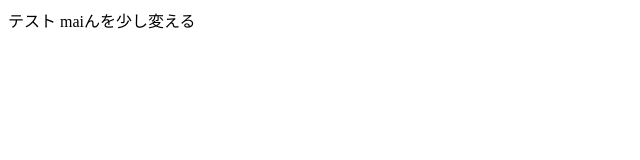
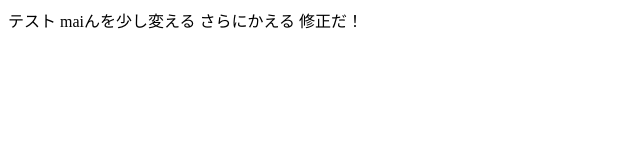
Before and after one commit to naokiuma/test_ignore, a plain HTML site: page index.html in a window 1280 px wide. Shown: the whole page, without its empty margins (0-640 px from the left). Drawn offline with Linux system fonts and the light colour scheme.

Commit message:
修正しました！

```diff
--- a/index.html
+++ b/index.html
@@ -8,6 +8,8 @@
 <body>
 	テスト
 	maiんを少し変える
+	さらにかえる
+	修正だ！
 
 </body>
 </html>
```
